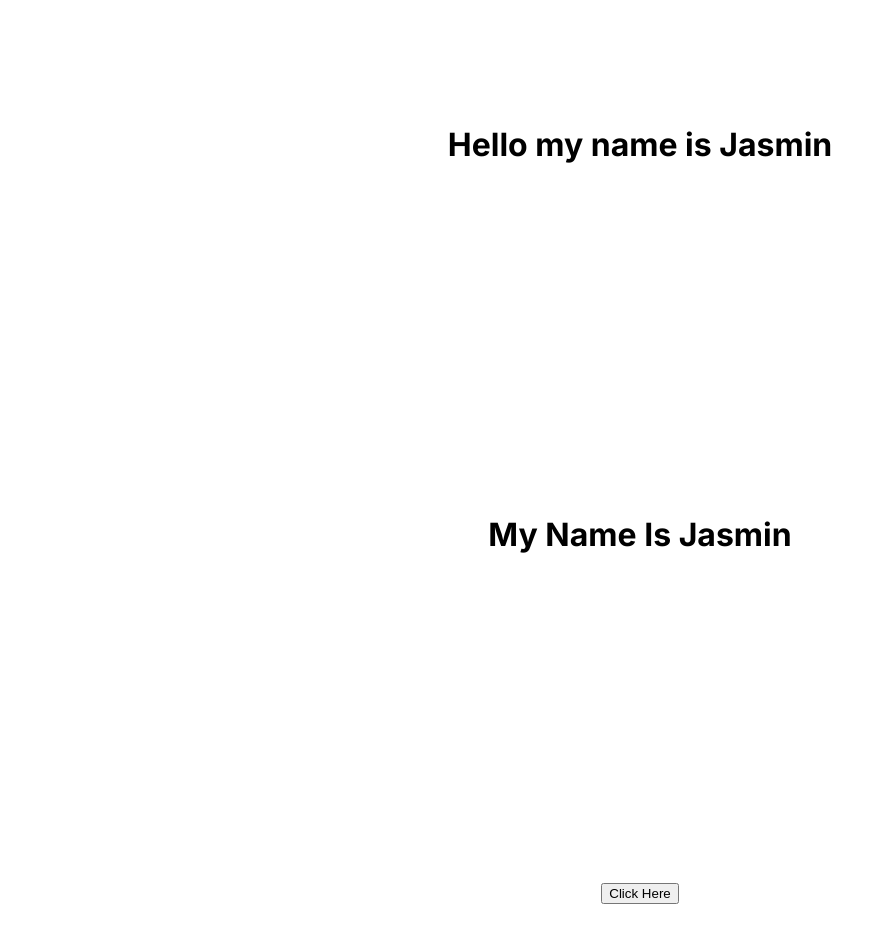
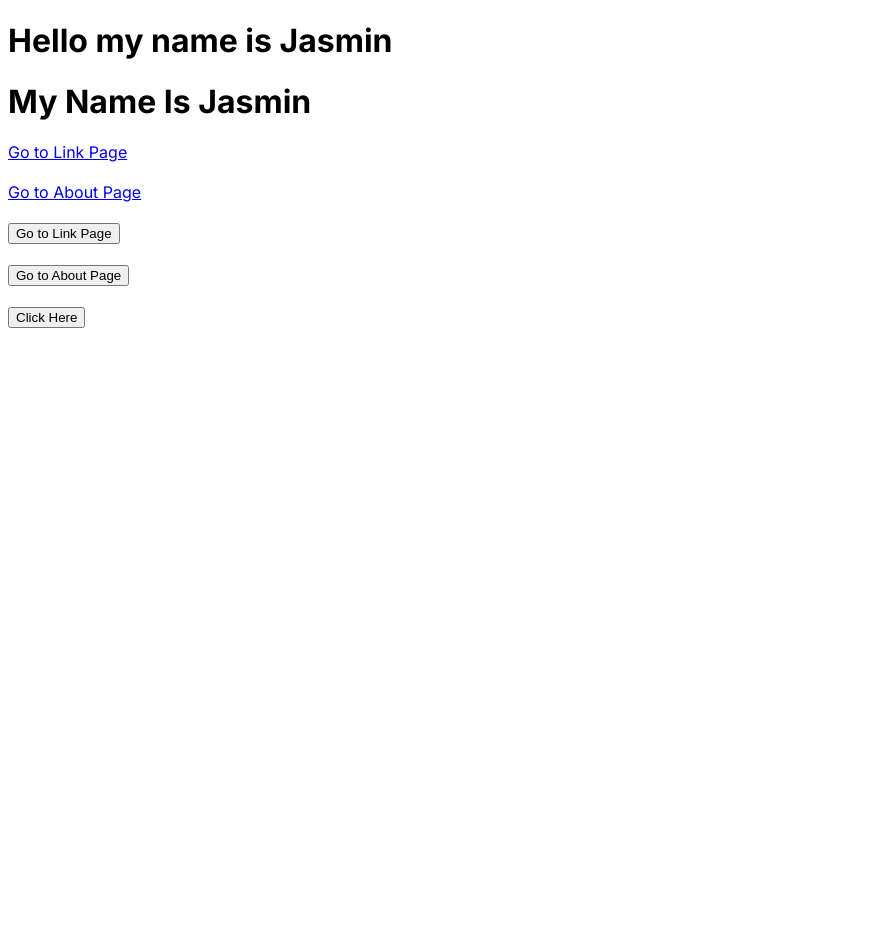
Before and after one commit to Jasmin2208/Nextjs, a Next.js app: page / in a window 1280 px wide. Shown: the top 942 px of the page, without its empty margins (0-886 px from the left). After the commit the page ends 800 px from the top, so only its background shows below. Built offline with nearby package versions, Linux system fonts and the light colour scheme.

Commit message:
Link and Navigation

```diff
--- a/src/app/page.js
+++ b/src/app/page.js
@@ -1,18 +1,38 @@
 'use client'
 import { useState } from 'react'
 import styles from './page.module.css'
+import Link from 'next/link'
+import { useRouter } from 'next/navigation'
 
 
 export default function Home() {
+  const router = useRouter()
   const [name, setName] = useState("Jasmin")
+
   const handleData = () => {
     setName("Vraj")
   }
+
+  const navigate = (path)=>{
+    return router.push(path)
+  }
   return (
     <>
-      <main className={styles.main}>
+      <main>
         <User name={name} />
         <h1>My Name Is {name}</h1>
+        <Link href="/login">Go to Link Page</Link>
+        <br />
+        <br />
+        <Link href="/about">Go to About Page</Link>
+        <br />
+        <br />
+        <button onClick={() => navigate("/login")}>Go to Link Page</button>
+        <br />
+        <br />
+        <button onClick={() => navigate("/about")}>Go to About Page</button>
+        <br />
+        <br />
         <button onClick={handleData}>Click Here</button>
       </main>
     </>
```
Also changed, not shown: src/app/about/page.js (+7 -3 lines), src/app/login/page.js (+7 -3 lines).
